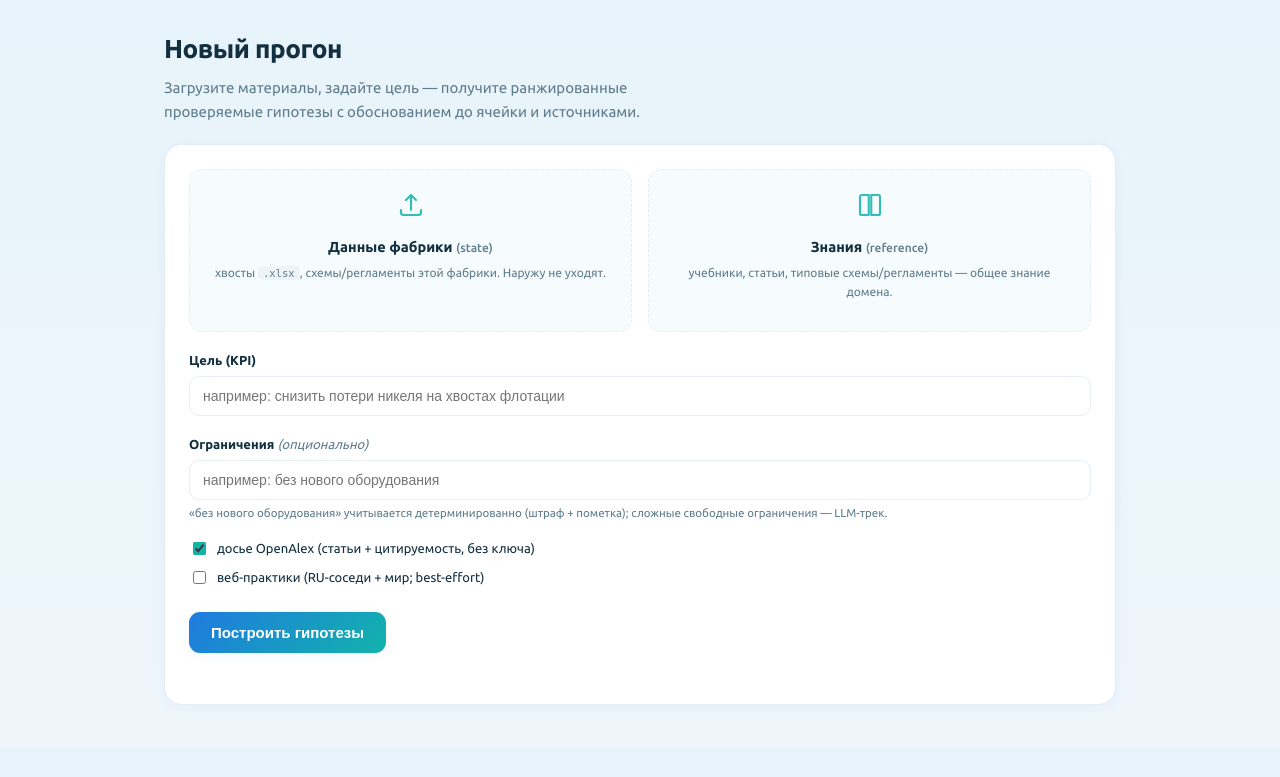
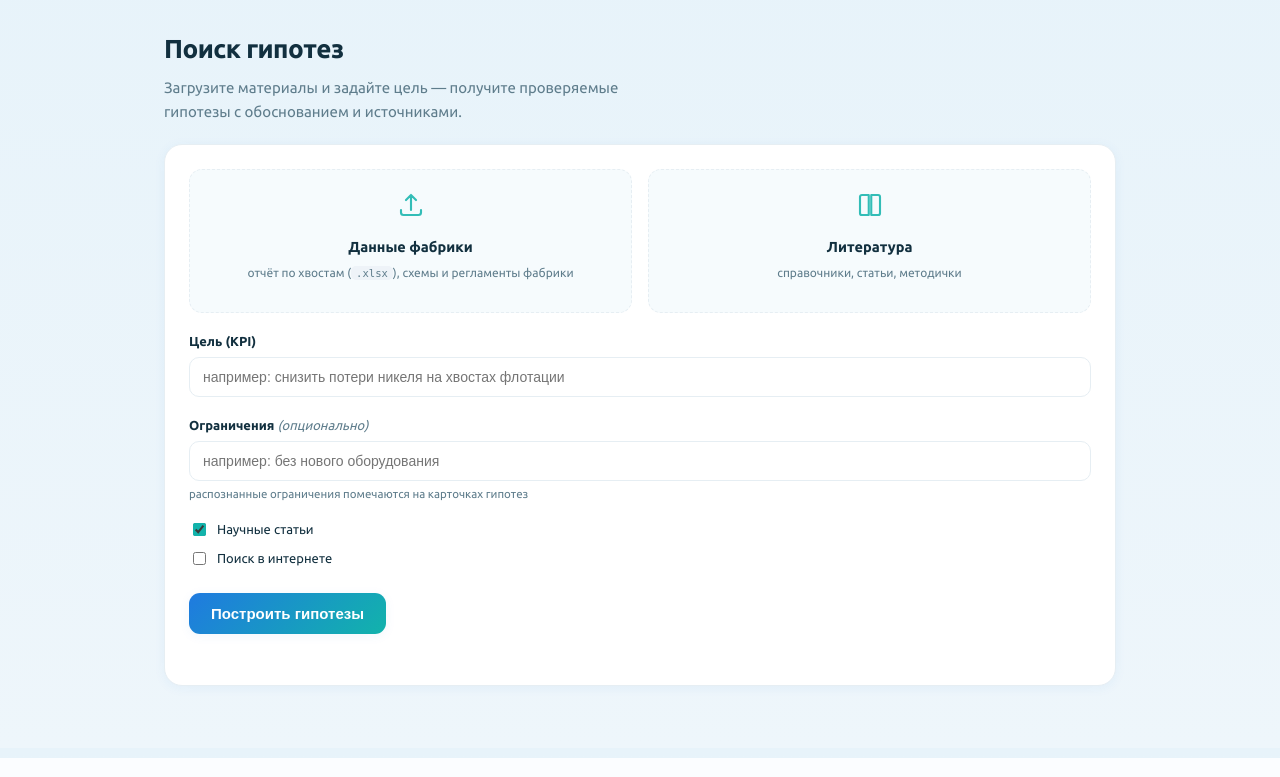
Before and after one commit to montclere/nornickel-hack-2026, a FastAPI app: page / in a window 1280 px wide. Shown: the part 52-829 px from the top of the page. Run offline with FastAPI, Linux system fonts and the light colour scheme.

Commit message:
без жаргона и англ. дублей во всём вебе

```diff
--- a/webapp/api/routes/files.py
+++ b/webapp/api/routes/files.py
@@ -17,7 +17,7 @@ router = APIRouter(tags=["files"])
 def get_source(run_id: str, path: str):
     p = storage.resolve_source(run_id, path)
     if p is None:
-        raise HTTPException(404, "исходник не найден или путь вне песочницы прогона")
+        raise HTTPException(404, "файл не найден")
     # inline: браузер откроет PDF/картинку прямо во вкладке (на #page=N — на нужном месте).
     # content_disposition_type сам корректно кодирует кириллическое имя (RFC 5987).
     return FileResponse(p, content_disposition_type="inline")
--- a/webapp/api/routes/health.py
+++ b/webapp/api/routes/health.py
@@ -28,7 +28,7 @@ def health(llm: LLMClient = Depends(get_llm), search: SearchClient = Depends(get
             ocr_ok = bool(o.ready and o.probe())
     except Exception:  # noqa: BLE001
         ocr_ok = False
-    note = ("детерминированные ветки (хвосты, досье OpenAlex, веб-практики) работают без "
-            "LLM; ветка Б (литература) и полировка требуют LLM")
+    note = ("анализ отчётов, научные статьи и поиск в интернете работают без ключа; "
+            "ключ Yandex нужен для чтения литературы и распознавания сканов")
     return Health(ok=True, llm=llm_ok, ocr=ocr_ok, search_backend=search.name,
                   search_available=bool(getattr(search, "available", True)), note=note)
--- a/webapp/api/routes/pages.py
+++ b/webapp/api/routes/pages.py
@@ -24,7 +24,7 @@ def index(request: Request):
 @router.get("/runs/{run_id}", response_class=HTMLResponse)
 def run_page(request: Request, run_id: str, rs=Depends(get_report_service)):
     if not storage.run_exists(run_id):
-        raise HTTPException(404, "прогон не найден")
+        raise HTTPException(404, "запуск не найден")
     result = rs.result(run_id) or {"fabrics": [], "reports": []}
     return TEMPLATES.TemplateResponse(request, "run.html", {
         "run_id": run_id, "result": result,
--- a/webapp/api/routes/runs.py
+++ b/webapp/api/routes/runs.py
@@ -77,5 +77,5 @@ def run_status(run_id: str):
     if st is None:
         if storage.run_exists(run_id):
             return {"current": "готово", "done": True, "redirect": f"/runs/{run_id}"}
-        raise HTTPException(404, "прогон не найден")
+        raise HTTPException(404, "запуск не найден")
     return st
--- a/webapp/static/app.js
+++ b/webapp/static/app.js
@@ -86,7 +86,7 @@
     const kpi = document.getElementById("kpi").value.trim();
     if (!kpi) { statusEl.textContent = "укажите цель (KPI)"; statusEl.className = "status err"; return; }
     if (!zoneFiles.data.length && !zoneFiles.knowledge.length) {
-      statusEl.textContent = "добавьте хотя бы один файл или папку (данные и/или знания)";
+      statusEl.textContent = "добавьте хотя бы один файл или папку";
       statusEl.className = "status err"; return;
     }
     const constraints = document.getElementById("constraints").value.trim();
@@ -98,7 +98,7 @@
     zoneFiles.knowledge.forEach(f => fd.append("knowledge_files", f, f.name));
 
     go.disabled = true; statusEl.className = "status busy";
-    statusEl.textContent = "идёт прогон — детерминированные ветки + обогащение (может занять минуты)…";
+    statusEl.textContent = "анализируем данные — может занять пару минут…";
     try {
       const r = await fetch("/api/runs", { method: "POST", body: fd });
       if (!r.ok) { const t = await r.json().catch(() => ({})); throw new Error(t.detail || `ошибка ${r.status}`); }
--- a/webapp/templates/index.html
+++ b/webapp/templates/index.html
@@ -1,9 +1,9 @@
 {% extends "base.html" %}
 {% block title %}Фабрика гипотез · загрузка{% endblock %}
 {% block content %}
-<h1>Новый прогон</h1>
-<p class="sub">Загрузите материалы, задайте цель — получите ранжированные проверяемые гипотезы
-с обоснованием до ячейки и источниками.</p>
+<h1>Поиск гипотез</h1>
+<p class="sub">Загрузите материалы и задайте цель — получите проверяемые гипотезы
+с обоснованием и источниками.</p>
 
 <form id="run-form" class="card-form">
   <div class="dropzones">
@@ -11,8 +11,8 @@
       <svg class="ic" viewBox="0 0 24 24" fill="none" stroke="currentColor" stroke-width="1.7"
            stroke-linecap="round" stroke-linejoin="round"><path d="M12 16V4M12 4l-4 4M12 4l4 4"/>
         <path d="M4 16v2a2 2 0 0 0 2 2h12a2 2 0 0 0 2-2v-2"/></svg>
-      <div class="dz-title">Данные фабрики <span>(state)</span></div>
-      <div class="dz-hint">хвосты <code>.xlsx</code>, схемы/регламенты этой фабрики. Наружу не уходят.</div>
+      <div class="dz-title">Данные фабрики</div>
+      <div class="dz-hint">отчёт по хвостам (<code>.xlsx</code>), схемы и регламенты фабрики</div>
       <input type="file" class="dz-input" multiple
              accept=".xlsx,.csv,.pdf,.docx,.png,.jpg,.jpeg,.tif,.tiff,.webp,.bmp">
       <ul class="dz-list"></ul>
@@ -21,8 +21,8 @@
       <svg class="ic" viewBox="0 0 24 24" fill="none" stroke="currentColor" stroke-width="1.7"
            stroke-linecap="round" stroke-linejoin="round"><path d="M4 5.5A1.5 1.5 0 0 1 5.5 4H11v16H5.5A1.5 1.5 0 0 1 4 18.5z"/>
         <path d="M20 5.5A1.5 1.5 0 0 0 18.5 4H13v16h5.5a1.5 1.5 0 0 0 1.5-1.5z"/></svg>
-      <div class="dz-title">Знания <span>(reference)</span></div>
-      <div class="dz-hint">учебники, статьи, типовые схемы/регламенты — общее знание домена.</div>
+      <div class="dz-title">Литература</div>
+      <div class="dz-hint">справочники, статьи, методички</div>
       <input type="file" class="dz-input" multiple
              accept=".pdf,.docx,.txt,.md,.png,.jpg,.jpeg,.tif,.tiff,.webp,.bmp">
       <ul class="dz-list"></ul>
@@ -38,13 +38,12 @@
     <span>Ограничения <em>(опционально)</em></span>
     <input type="text" id="constraints"
            placeholder="например: без нового оборудования">
-    <small>«без нового оборудования» учитывается детерминированно (штраф + пометка);
-      сложные свободные ограничения — LLM-трек.</small>
+    <small>распознанные ограничения помечаются на карточках гипотез</small>
   </label>
 
   <div class="flags">
-    <label><input type="checkbox" id="dossier" checked> досье OpenAlex (статьи + цитируемость, без ключа)</label>
-    <label><input type="checkbox" id="web"> веб-практики (RU-соседи + мир; best-effort)</label>
+    <label><input type="checkbox" id="dossier" checked> Научные статьи</label>
+    <label><input type="checkbox" id="web"> Поиск в интернете</label>
   </div>
 
   <button type="submit" id="go">Построить гипотезы</button>
@@ -52,7 +51,7 @@
 </form>
 
 {% if runs %}
-<h2 class="mt">Недавние прогоны</h2>
+<h2 class="mt">Предыдущие запуски</h2>
 <ul class="runs">
   {% for r in runs %}
   <li><a href="/runs/{{ r.run_id }}">{{ r.run_id }}</a>
```
Also changed, not shown: webapp/templates/card.html (+4 -5 lines), webapp/templates/run.html (+4 -4 lines).
